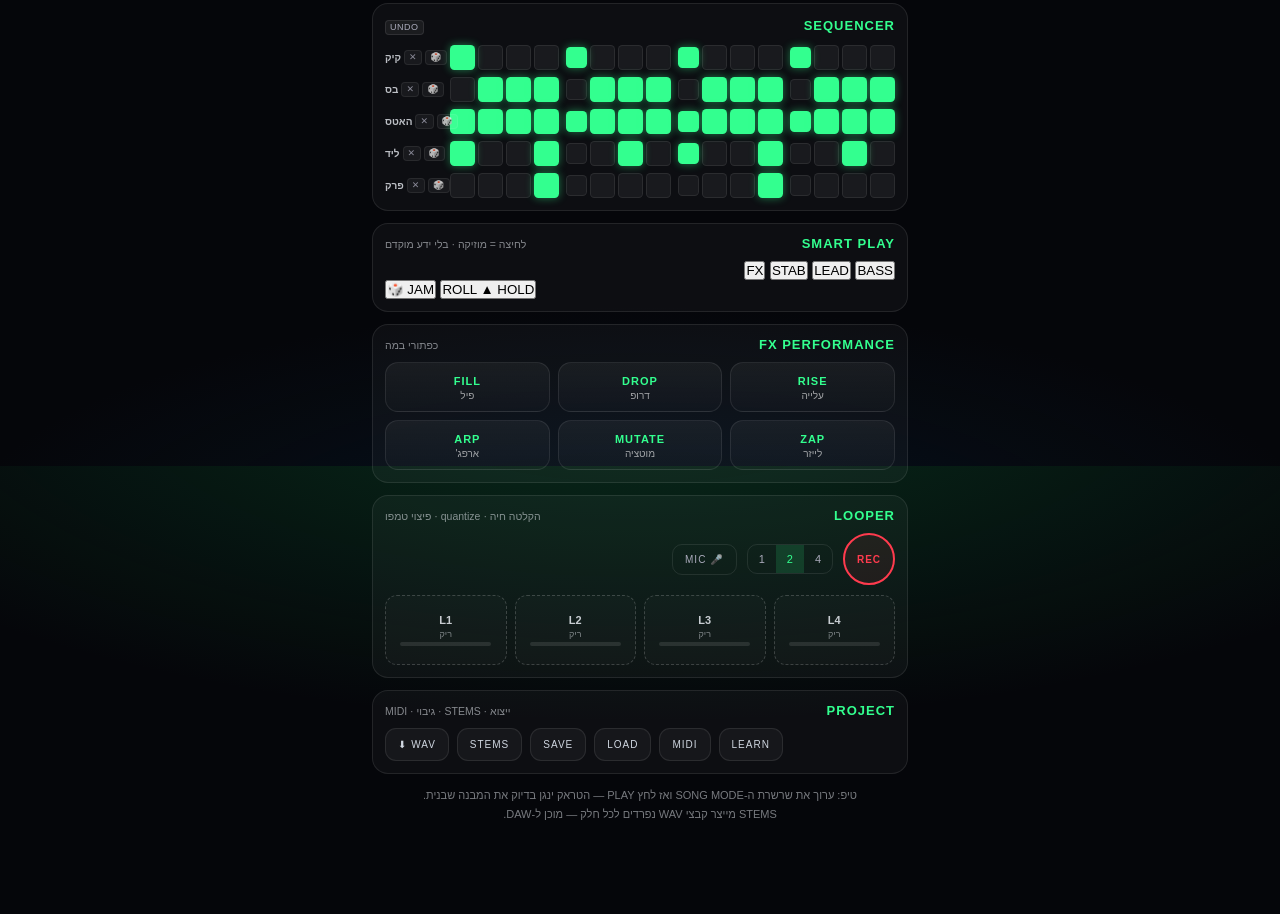
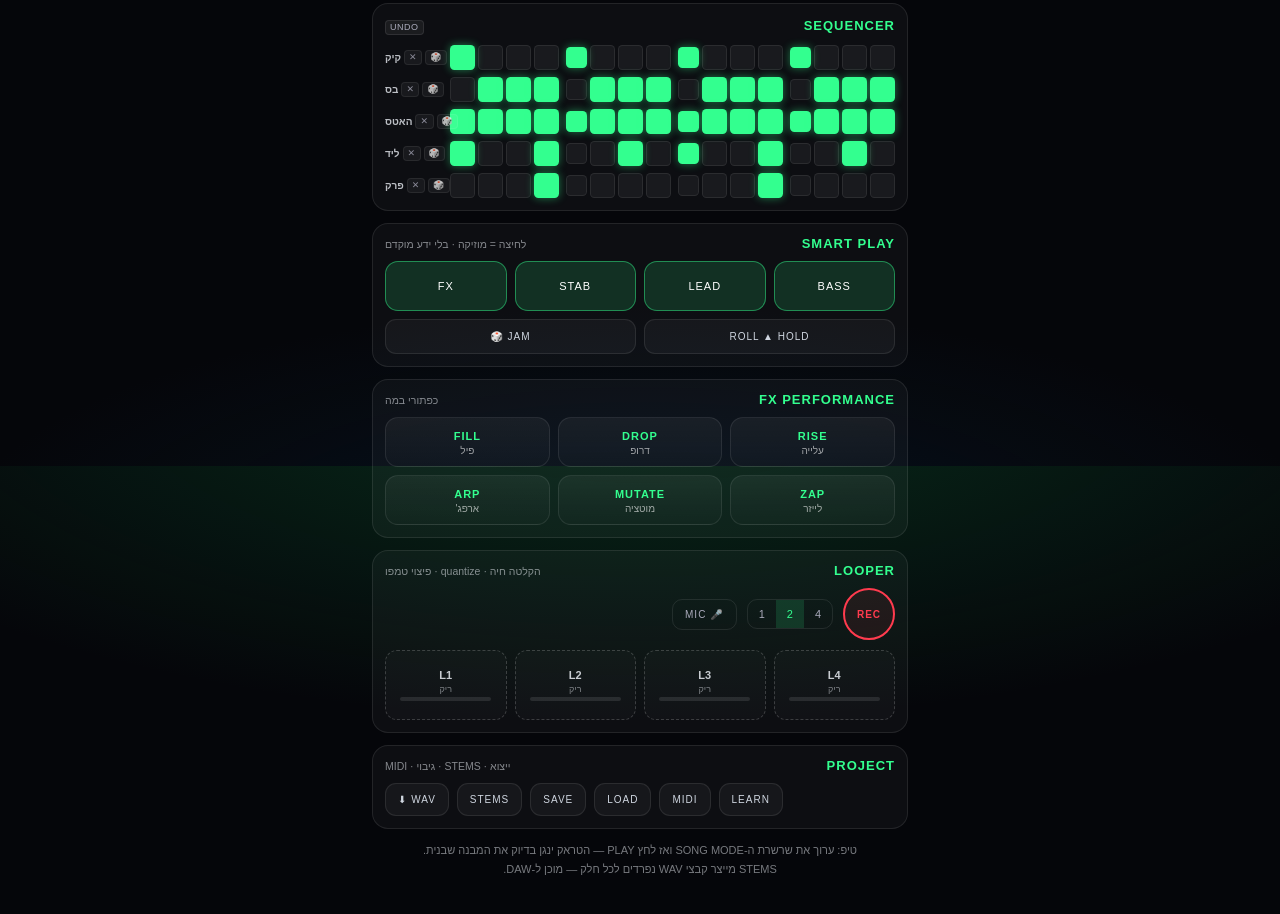
Before and after one commit to rabotatony/psy, a plain HTML site: page index.html in a window 1280 px wide. Shown: the part 1134-2048 px from the top of the page. Before the commit the page ends 1997 px from the top, so only its background shows below. Drawn offline with Linux system fonts and the light colour scheme; a small style sheet from the web is missing.

Commit message:
v11: css/style.css — smart play panel

```diff
--- a/css/style.css
+++ b/css/style.css
@@ -168,3 +168,13 @@ body.perform .xy{height:140px}
 .corner.tr{top:5px;right:7px}
 .corner.bl{bottom:5px;left:7px}
 .corner.br{bottom:5px;right:7px}
+
+/* v11 smart play */
+.playpads{display:grid;grid-template-columns:repeat(4,1fr);gap:8px}
+.ppad{padding:18px 4px;border-radius:13px;border:1px solid var(--accGlow);background:var(--accSoft);color:#fff;
+  font-family:'Orbitron',sans-serif;font-size:11px;letter-spacing:1px;cursor:pointer;transition:transform .08s}
+.ppad:active{transform:scale(.93);background:var(--acc);box-shadow:0 0 18px var(--accGlow)}
+.playrow{display:flex;gap:8px;margin-top:8px}
+.playrow button{flex:1;padding:11px 8px;border-radius:11px;border:1px solid var(--line);background:rgba(255,255,255,.04);
+  color:#cfd6e0;font-family:'Orbitron',sans-serif;font-size:10px;letter-spacing:1px;cursor:pointer}
+.playrow button.on{border-color:var(--acc);color:var(--acc);background:var(--accSoft);box-shadow:0 0 12px var(--accGlow)}
```
